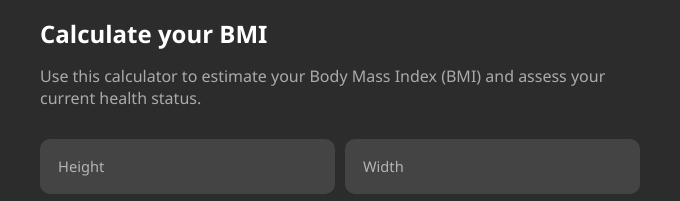
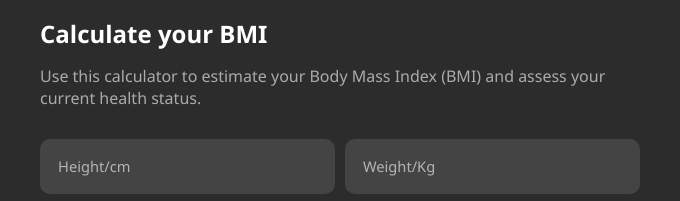
Before and after one commit to Pra1re/second-assignment, a plain HTML site: page index.html in a window 1280 px wide. Shown: the part 2100-2301 px from the top of the page, 525-1205 px from the left. Drawn offline with Linux system fonts and the light colour scheme.

Commit message:
typing error in bmi calc section

```diff
--- a/index.html
+++ b/index.html
@@ -245,8 +245,8 @@
 
 
                         <div class="form-doublebox">
-                            <input type="text" name="" id="" placeholder="Height">
-                            <input type="text" name="" id="" placeholder="Width">
+                            <input type="text" name="" id="" placeholder="Height/cm">
+                            <input type="text" name="" id="" placeholder="Weight/Kg">
                         </div>
                         <div class="form-doublebox arrow">
                             <input type="text" name="" id="" placeholder="Age">
```
